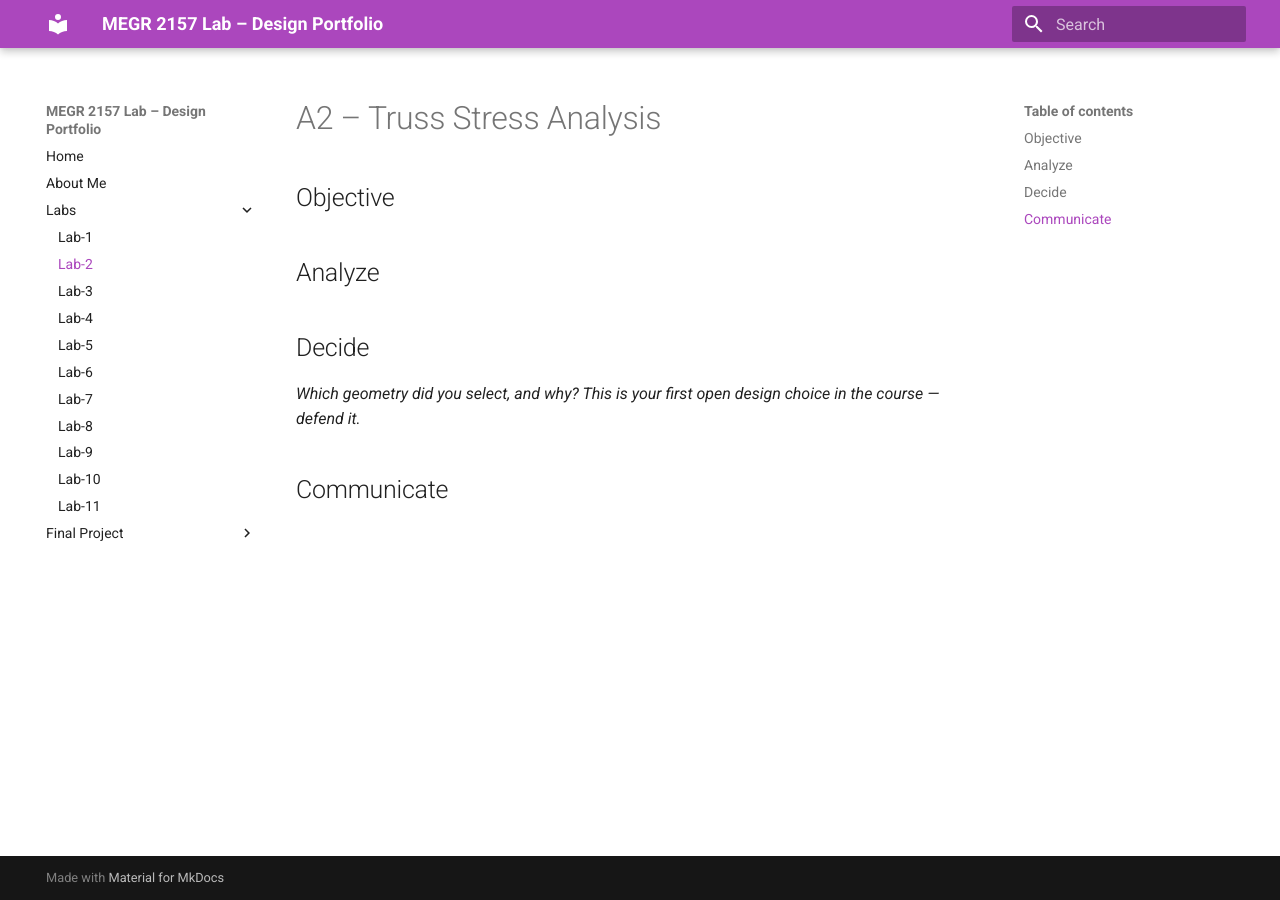
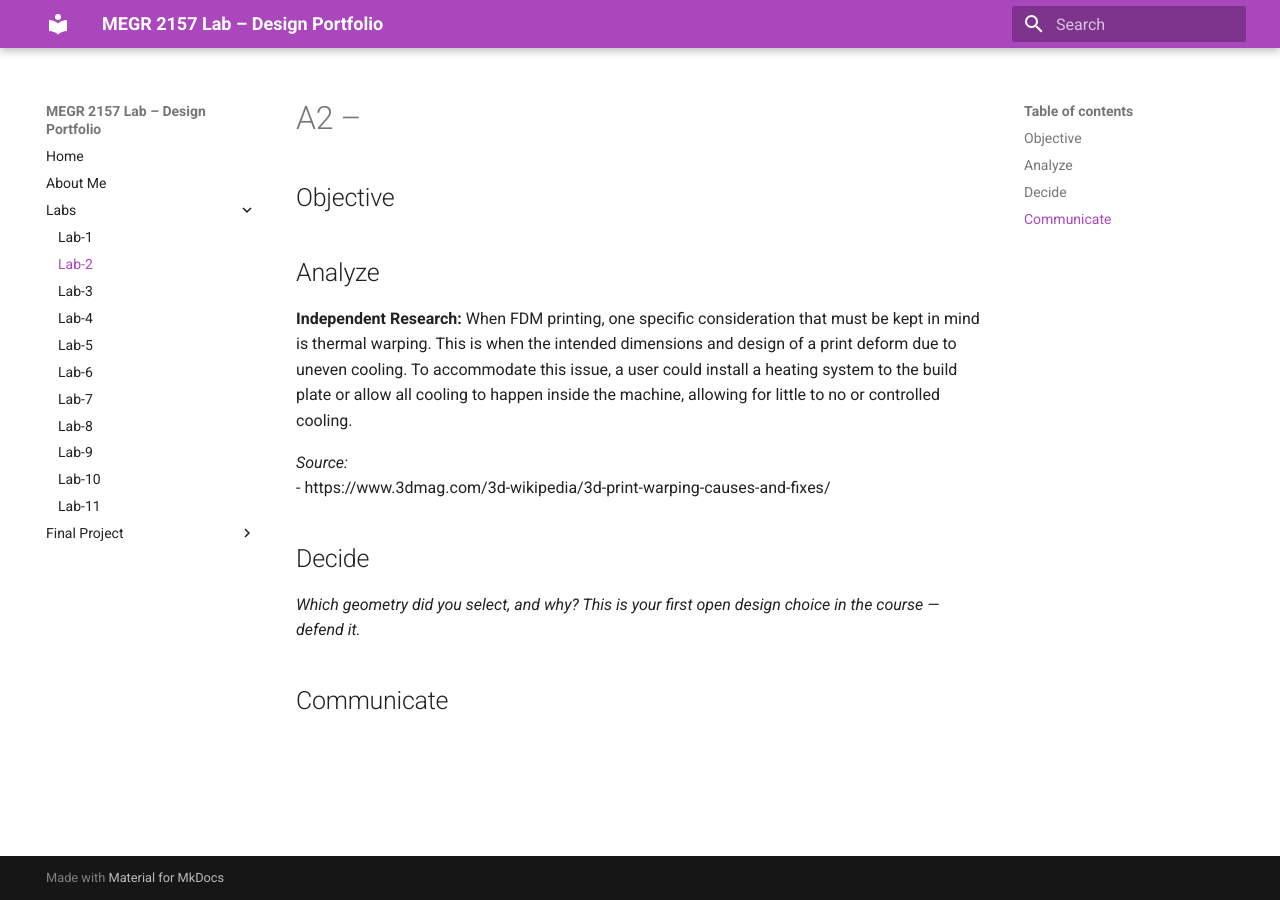
Before and after one commit to swils201/saniyah-wilson-portfolio, an MkDocs documentation site: the page built from docs/Labs/L02/index.md, in a window 1280 px wide. Built offline with MkDocs 1.6.1 and Material for MkDocs 9.7.7, drawn with Linux system fonts in a browser that asks for light colours.

Commit message:
Update index.md

```diff
--- a/docs/Labs/L02/index.md
+++ b/docs/Labs/L02/index.md
@@ -1,10 +1,14 @@
-# A2 – Truss Stress Analysis
+# A2 –
 
 ## Objective
 
 
 ## Analyze
+**Independent Research:**
+When FDM printing, one specific consideration that must be kept in mind is thermal warping. This is when the intended dimensions and design of a print deform due to uneven cooling. To accommodate this issue, a user could install a heating system to the build plate or allow all cooling to happen inside the machine, allowing for little to no or controlled cooling.
 
+*Source:*
+- https://www.3dmag.com/3d-wikipedia/3d-print-warping-causes-and-fixes/
 
 ## Decide
 _Which geometry did you select, and why? This is your first open design choice in the course — defend it._
```
